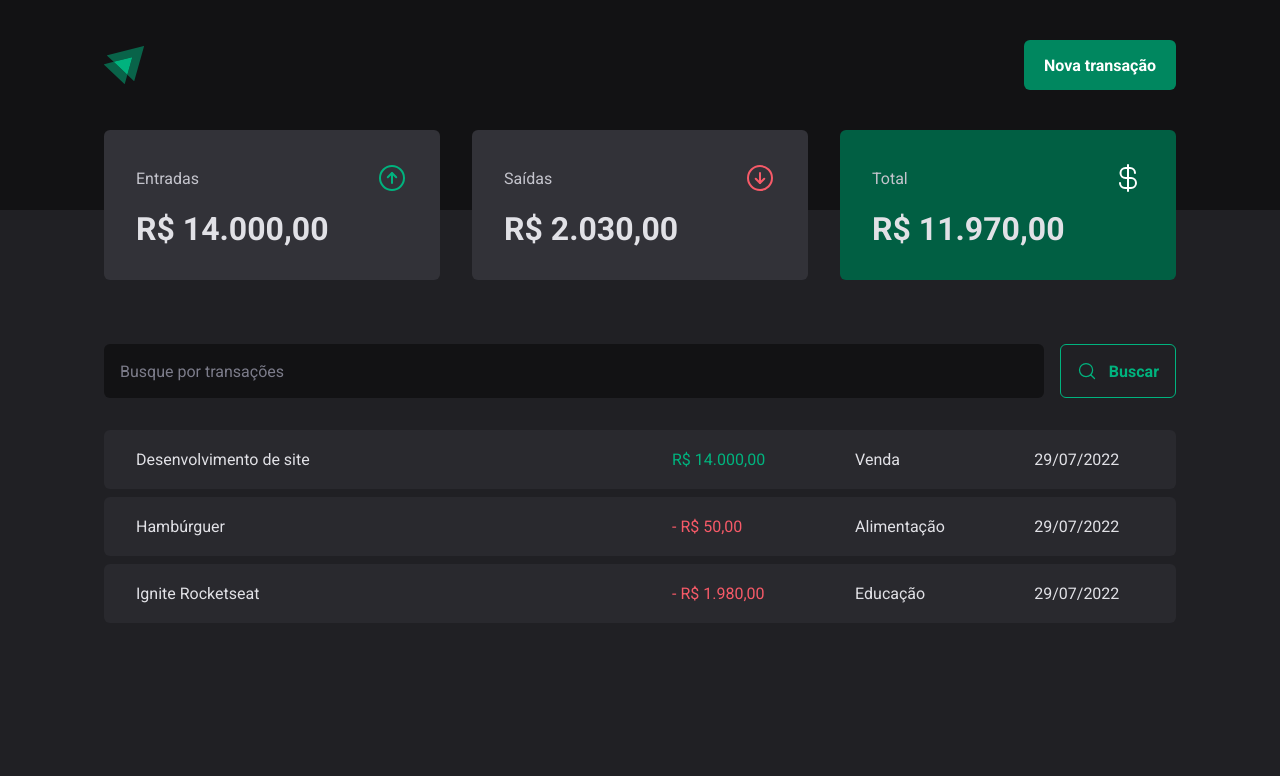
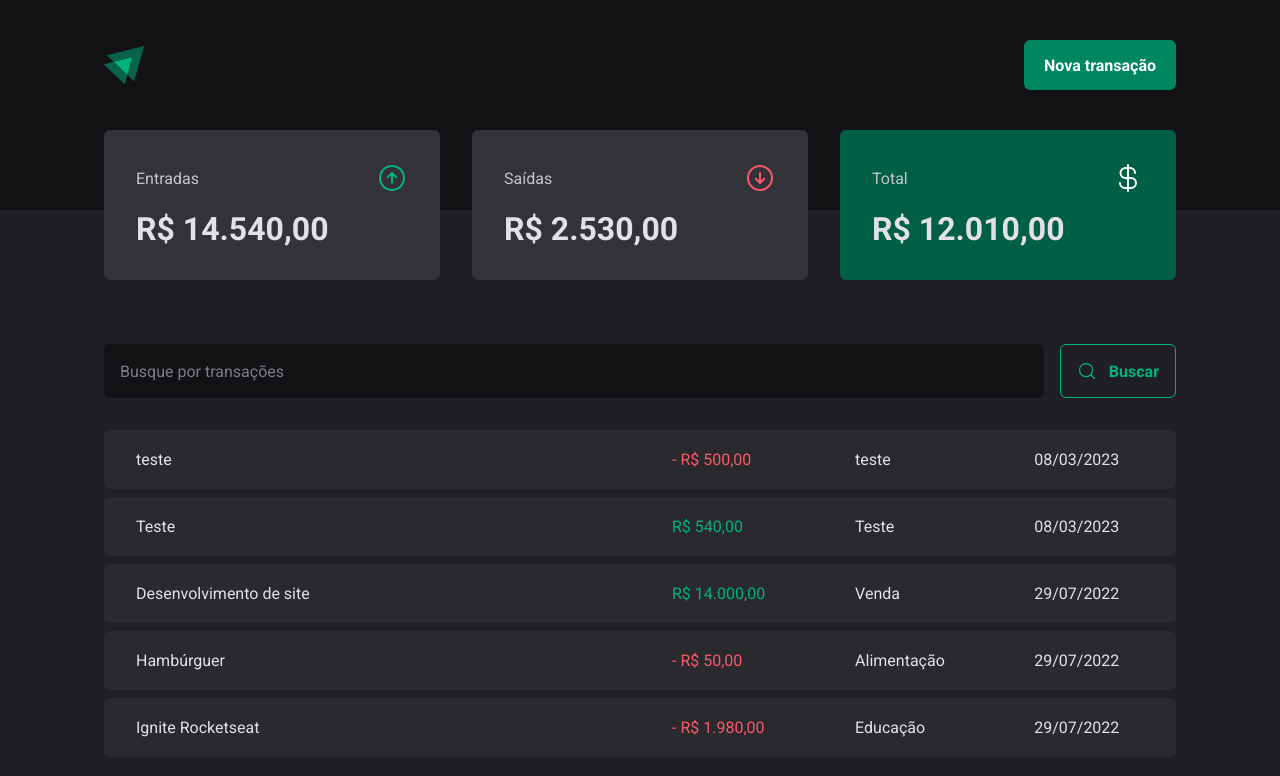
Before and after one commit to Ndav07/Money-with-react, a React (Vite) app: page / in a window 1280 px wide. Shown: the top 776 px of the page. Built offline with nearby package versions, Linux system fonts and the light colour scheme; data requests are answered from the project's data file.

Commit message:
feat: post

```diff
--- a/server.json
+++ b/server.json
@@ -23,6 +23,22 @@
       "category": "Educação",
       "price": 1980,
       "createdAt": "2022-07-29T19:24:44.505Z"
+    },
+    {
+      "description": "Teste",
+      "price": 540,
+      "category": "Teste",
+      "type": "income",
+      "createdAt": "2023-03-08T14:44:52.087Z",
+      "id": 4
+    },
+    {
+      "description": "teste",
+      "price": 500,
+      "category": "teste",
+      "type": "outcome",
+      "createdAt": "2023-03-08T15:05:43.490Z",
+      "id": 5
     }
   ]
 }
--- a/src/components/NewTransactionModal/index.tsx
+++ b/src/components/NewTransactionModal/index.tsx
@@ -1,8 +1,10 @@
 import { zodResolver } from '@hookform/resolvers/zod';
 import * as Dialog from '@radix-ui/react-dialog';
 import { ArrowCircleDown, ArrowCircleUp, X } from "phosphor-react";
+import { useContext } from 'react';
 import { Controller, useForm } from 'react-hook-form';
 import * as z from "zod";
+import { TransactionsContext } from '../../contexts/TransactionsContext';
 
 import { CloseButton, Content, Overlay, TransactionType, TransactionTypeButton } from './styles';
 
@@ -16,12 +18,15 @@ const newTransactionFormSchema = z.object({
 type newTransactionFormInput = z.infer<typeof newTransactionFormSchema>
 
 export function NewTransactionModal() {
-  const { register, handleSubmit, formState: { isSubmitting }, control } = useForm<newTransactionFormInput>({
+  const { register, handleSubmit, formState: { isSubmitting }, control, reset } = useForm<newTransactionFormInput>({
     resolver: zodResolver(newTransactionFormSchema)
   })
 
-  function handleCreateNewTransaction(data: newTransactionFormInput) {
-    console.log(data)
+  const { createTransaction } = useContext(TransactionsContext)
+
+  async function handleCreateNewTransaction(data: newTransactionFormInput) {
+    await createTransaction(data)
+    reset()
   }
 
   return (
--- a/src/contexts/TransactionsContext.tsx
+++ b/src/contexts/TransactionsContext.tsx
@@ -10,9 +10,17 @@ interface Transaction {
   createdAt: string;
 }
 
+interface CreateTransactionInput {
+  description: string;
+  type: 'income' | 'outcome';
+  price: number;
+  category: string;
+}
+
 interface TransactionContextType {
   transactions: Transaction[];
   fetchTransactions: (query?: string) => Promise<void>
+  createTransaction: (data: CreateTransactionInput) => Promise<void>
 }
 
 interface TransactionsProviderProps {
@@ -27,6 +35,8 @@ export function TransactionsProvider({ children }: TransactionsProviderProps) {
   async function fetchTransactions(query?: string) {
     const response = await api.get('/transactions', {
       params: {
+        _sort: "createdAt",
+        _order: "desc",
         q: query
       }
     })
@@ -34,12 +44,25 @@ export function TransactionsProvider({ children }: TransactionsProviderProps) {
     setTransactions(response.data)
   }
 
+  async function createTransaction(data: CreateTransactionInput) {
+    const { description, price, category, type } = data
+    const response = await api.post('/transactions', {
+      description,
+      price,
+      category,
+      type,
+      createdAt: new Date()
+    })
+
+    setTransactions(state => [response.data, ...state])
+  }
+
   useEffect(() => {
     fetchTransactions()
   }, []);
 
   return (
-    <TransactionsContext.Provider value={{ transactions, fetchTransactions }}>
+    <TransactionsContext.Provider value={{ transactions, fetchTransactions, createTransaction }}>
       {children}
     </TransactionsContext.Provider>
   );
```
